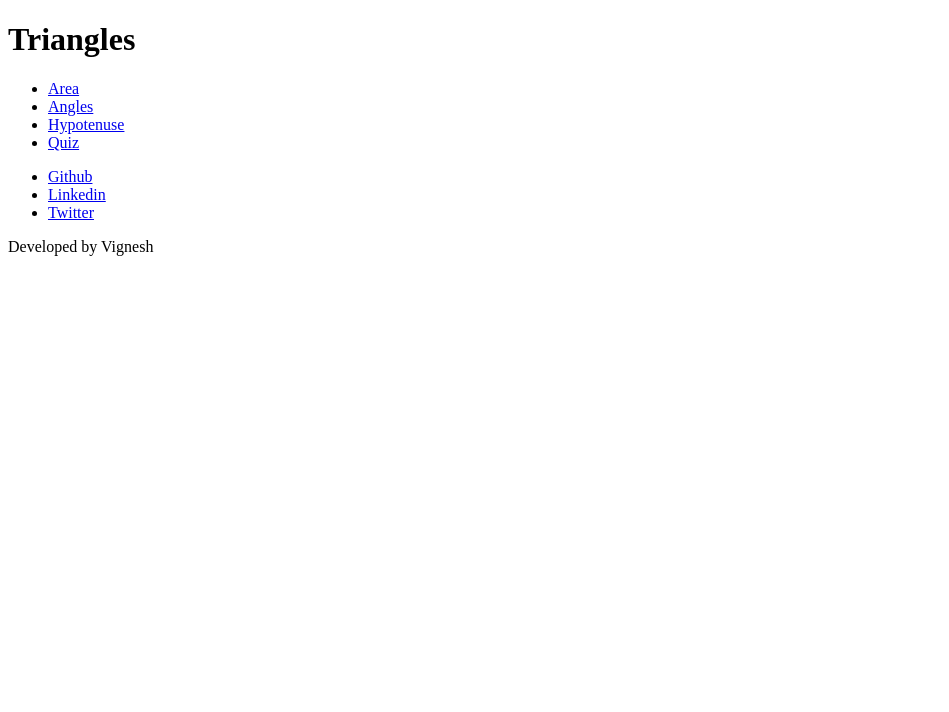
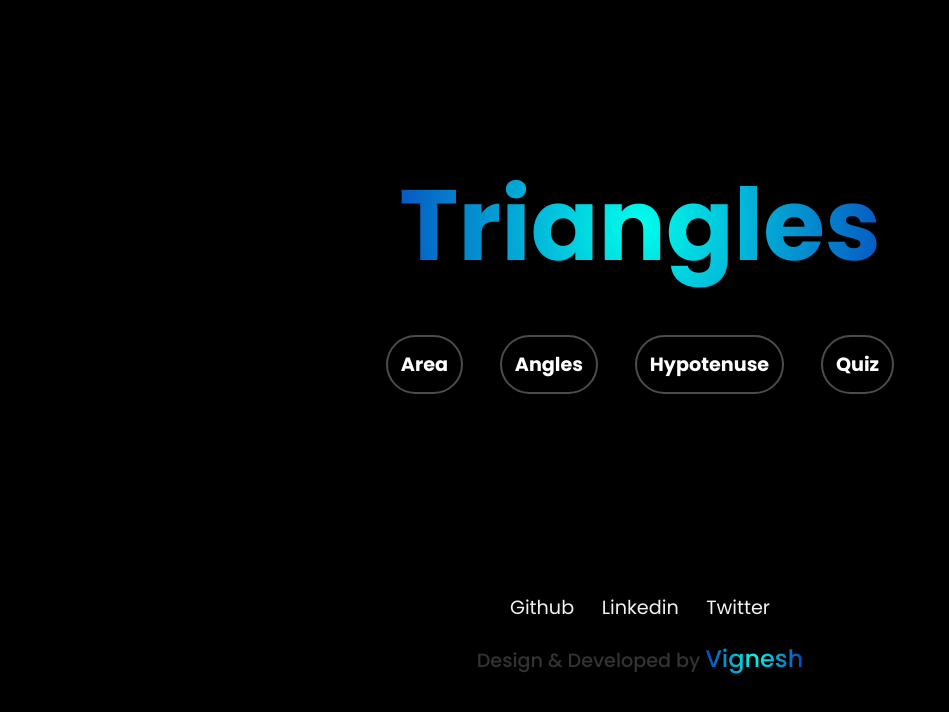
Before and after one commit to dev-vicki/try-triangle, a plain HTML site: page index.html in a window 1280 px wide. Shown: the whole page, without its empty margins (0-949 px from the left). Drawn offline with Linux system fonts and the light colour scheme.

Commit message:
design completed for homepage

```diff
--- a/index.html
+++ b/index.html
@@ -22,24 +22,24 @@
     <footer class="footer">
         <ul class="social-links list-non-bullet">
             <li class="list-item-inline">
-                <a class="link " href="https://github.com/dev-vicki">
+                <a class="color1" href="https://github.com/dev-vicki">
                     Github
                 </a>
             </li>
             <li class="list-item-inline">
-                <a class="link " href="https://www.linkedin.com">
+                <a class="color1" href="https://www.linkedin.com">
                     Linkedin
                 </a>
             </li>
             <li class="list-item-inline">
-                <a class="link " href="https://twitter.com">
+                <a class="color1" href="https://twitter.com">
                     Twitter
                 </a>
             </li>
         </ul>
         <div class="footer-footer">
-            Developed by Vignesh
-
+            Design & Developed by <span class="strong">Vignesh
+            </span>
         </div>
     </footer>
 </body>
--- a/style.css
+++ b/style.css
@@ -0,0 +1,112 @@
+@import url("https://fonts.googleapis.com/css2?family=Poppins:wght@200;300;400;500;600;700&display=swap");
+
+:root {
+    --background-color: #000;
+    --text-color: #f1f2f6;
+    --footer-color: #000;
+}
+
+body {
+    font-family: "Poppins", sans-serif;
+    color: #4c4c4c;
+    background-color: var(--background-color);
+    display: block;
+    margin: auto;
+    text-align: center;
+    font-size: larger;
+    overflow-x: hidden;
+}
+
+main {
+    display: block;
+    margin: 4rem;
+    margin-bottom: 10rem;
+}
+
+
+main h1 {
+    max-width: 558px;
+    max-height: 122px * 1.2;
+    display: block;
+    margin: auto;
+    margin-top: 150px;
+    font-size: 100px;
+    background-repeat: repeat;
+    background: radial-gradient(circle at 50% 50%, #00FFEB 0%, #073ABB 100%);
+    -webkit-background-clip: text;
+    -webkit-text-fill-color: transparent;
+    -moz-background-clip: text;
+    -moz-text-fill-color: transparent;
+}
+
+ul {
+    list-style: none;
+    padding-left: 0;
+}
+
+.menu-li {
+    display: inline-block;
+    border: 2px solid #4c4c4c;
+    border-radius: 2rem;
+    padding: 0.8rem;
+    margin: 1rem;
+
+}
+
+.menu-li a {
+    color: #fff;
+    text-decoration: none;
+    font-weight: bolder;
+}
+
+.footer {
+    background-color: var(--footer-color);
+    text-align: center;
+    padding-top: 0.25rem;
+}
+
+.footer ul {
+    list-style: none;
+}
+
+.footer li {
+    display: inline;
+    padding: .7rem;
+}
+
+.footer li a {
+    text-decoration: none;
+    color: var(--text-color);
+    font-weight: 400;
+}
+
+
+.footer-footer {
+    color: #333;
+    font-weight: 500;
+    padding-bottom: 1rem;
+}
+
+.footer-footer .strong {
+    font-size: 1.5rem;
+    background-repeat: repeat;
+    background: radial-gradient(circle at 50% 50%, #00FFEB 0%, #073ABB 100%);
+    -webkit-background-clip: text;
+    -webkit-text-fill-color: transparent;
+    -moz-background-clip: text;
+    -moz-text-fill-color: transparent;
+}
+
+@media screen and(max-width : 700px) {
+    main {
+        width: 300px !important;
+        height: 50px * 1.2 !important;
+        text-align: center;
+    }
+
+    main h1 {
+        font-size: 50%;
+        width: 300px !important;
+        height: 50px * 1.2 !important;
+    }
+}
```
